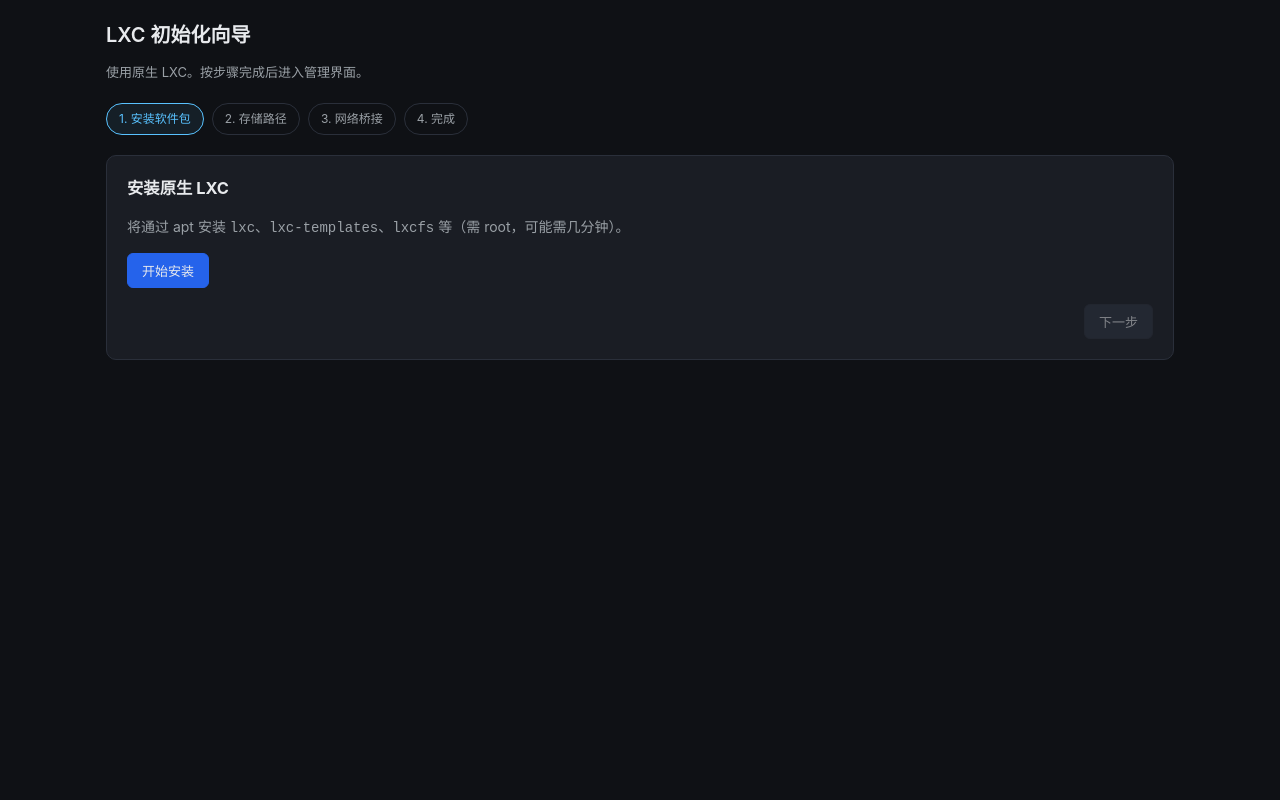
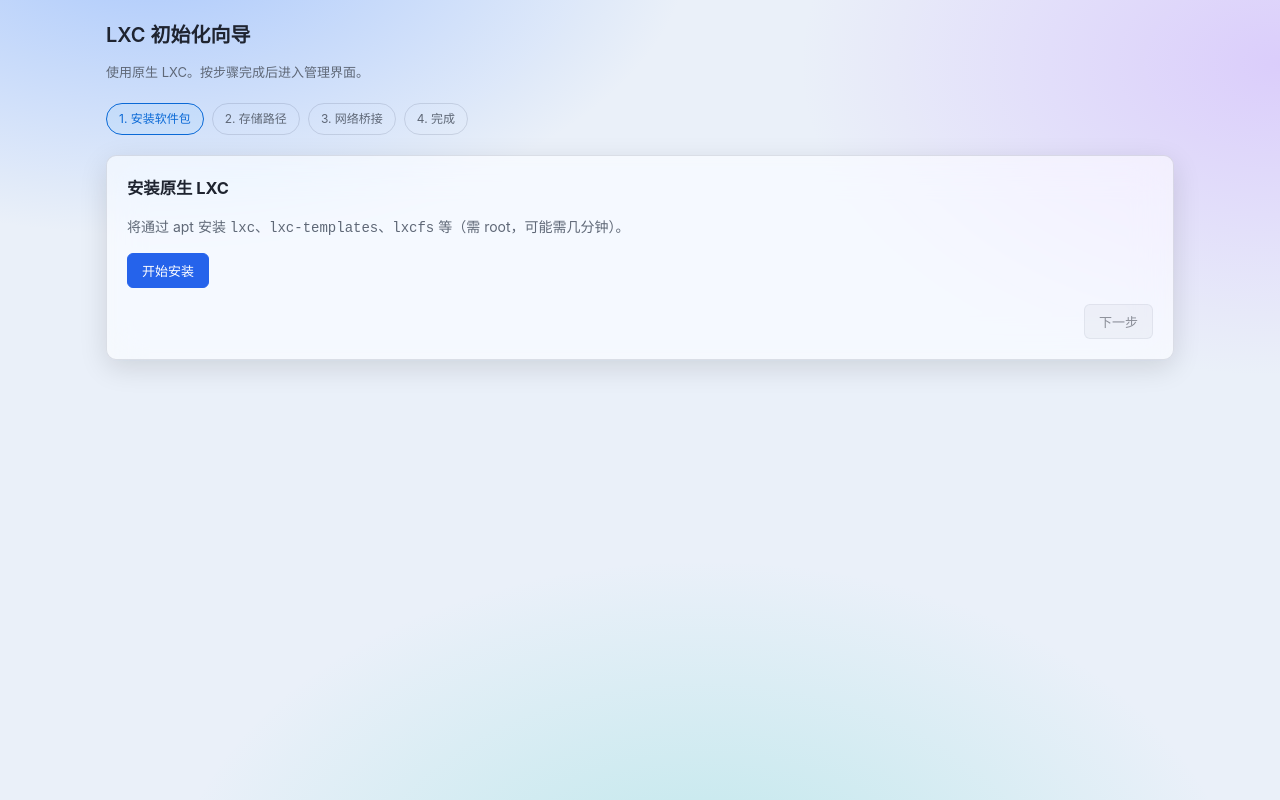
Before and after one commit to leesonaa/fnos-lxc, a plain HTML site: page app/ui/index.html in a window 1280 px wide. Drawn offline with Linux system fonts and the light colour scheme; no server answers.

Commit message:
Add light/dark/auto theme switch with frosted-glass UI; bump to 1.0.4
Co-authored-by: Copilot <223556219+Copilot@users.noreply.github.com>

```diff
--- a/app/ui/index.html
+++ b/app/ui/index.html
@@ -5,25 +5,81 @@
   <meta name="viewport" content="width=device-width, initial-scale=1" />
   <title>LXC 容器</title>
   <link rel="stylesheet" href="vendor/xterm.css" />
+  <script>
+    (function () {
+      var mq = window.matchMedia("(prefers-color-scheme: dark)");
+      window.applyTheme = function (pref) {
+        pref = pref || localStorage.getItem("fnlxc-theme") || "auto";
+        document.documentElement.dataset.theme = pref === "auto" ? (mq.matches ? "dark" : "light") : pref;
+      };
+      mq.addEventListener("change", function () { window.applyTheme(); });
+      window.applyTheme();
+    })();
+  </script>
   <style>
     :root {
-      --bg: #0f1115;
-      --panel: #1a1d24;
-      --border: #2a2f3a;
+      color-scheme: dark;
+      --bg: #141a26;
+      --bg-image:
+        radial-gradient(900px 500px at 12% -8%, rgba(56,110,220,.38), transparent 60%),
+        radial-gradient(800px 520px at 100% 8%, rgba(150,80,220,.26), transparent 60%),
+        radial-gradient(900px 600px at 55% 115%, rgba(30,170,160,.22), transparent 60%);
+      --panel: rgba(34,40,54,.55);
+      --panel-solid: #222836;
+      --border: rgba(255,255,255,.10);
       --text: #e8eaed;
-      --muted: #9aa0a6;
+      --muted: #a3a9b4;
       --green: #3dd68c;
       --red: #f07178;
       --orange: #ffb454;
       --blue: #59c2ff;
-      --btn: #2d3340;
-      --btn-hover: #3a4150;
+      --btn: rgba(255,255,255,.09);
+      --btn-hover: rgba(255,255,255,.17);
+      --input-bg: rgba(0,0,0,.25);
+      --log-bg: rgba(0,0,0,.35);
+      --log-text: #a8b0bc;
+      --pbar-bg: rgba(255,255,255,.1);
+      --overlay: rgba(0,0,0,.45);
+      --toast-bg: rgba(30,41,59,.85);
+      --icon-bg: #e8eaed;
+      --scroll: #3a4150;
+      --blur: blur(18px) saturate(160%);
+    }
+    html[data-theme="light"] {
+      color-scheme: light;
+      --bg: #eaf0f9;
+      --bg-image:
+        radial-gradient(900px 500px at 12% -8%, rgba(90,150,255,.45), transparent 60%),
+        radial-gradient(800px 520px at 100% 8%, rgba(190,140,255,.35), transparent 60%),
+        radial-gradient(900px 600px at 55% 115%, rgba(80,210,200,.30), transparent 60%);
+      --panel: rgba(255,255,255,.58);
+      --panel-solid: #f4f7fc;
+      --border: rgba(20,30,60,.12);
+      --text: #1f2430;
+      --muted: #5f6877;
+      --green: #12945a;
+      --red: #d6334a;
+      --orange: #b36b00;
+      --blue: #0a69d6;
+      --btn: rgba(20,30,60,.07);
+      --btn-hover: rgba(20,30,60,.14);
+      --input-bg: rgba(255,255,255,.7);
+      --log-bg: rgba(255,255,255,.6);
+      --log-text: #3b4352;
+      --pbar-bg: rgba(20,30,60,.12);
+      --overlay: rgba(30,40,70,.30);
+      --toast-bg: rgba(255,255,255,.9);
+      --icon-bg: #fff;
+      --scroll: #b5bccb;
     }
     * { box-sizing: border-box; }
     body {
       margin: 0;
+      min-height: 100vh;
       font-family: -apple-system, BlinkMacSystemFont, "Segoe UI", Roboto, "PingFang SC", "Microsoft YaHei", sans-serif;
-      background: var(--bg);
+      background-color: var(--bg);
+      background-image: var(--bg-image);
+      background-attachment: fixed;
       color: var(--text);
       font-size: 14px;
       line-height: 1.5;
@@ -32,7 +88,7 @@
       caret-color: transparent;
     }
     input, textarea, select, .log, code, .ip, .term-box { user-select: text; -webkit-user-select: text; caret-color: auto; }
-    .pbar { height: 8px; background: #20242c; border-radius: 4px; overflow: hidden; margin: 8px 0 6px; }
+    .pbar { height: 8px; background: var(--pbar-bg); border-radius: 4px; overflow: hidden; margin: 8px 0 6px; }
     .pbar > i { display: block; height: 100%; width: 0; background: var(--blue); transition: width .4s; }
     .pbar.indet > i { width: 35% !important; animation: indet 1.2s ease-in-out infinite alternate; }
     @keyframes indet { from { margin-left: 0; } to { margin-left: 65%; } }
@@ -42,7 +98,9 @@
     .sub { color: var(--muted); margin-bottom: 20px; font-size: 13px; }
     .card {
       background: var(--panel);
+      -webkit-backdrop-filter: var(--blur); backdrop-filter: var(--blur);
       border: 1px solid var(--border);
+      box-shadow: 0 8px 28px rgba(0,0,0,.12);
       border-radius: 10px;
       padding: 20px;
       margin-bottom: 16px;
@@ -59,12 +117,12 @@
       font-size: 13px;
     }
     button:hover, .btn:hover { background: var(--btn-hover); }
-    button.primary { background: #2563eb; border-color: #2563eb; }
+    button.primary { background: #2563eb; border-color: #2563eb; color: #fff; }
     button.primary:hover { background: #1d4ed8; }
-    button.danger { background: #7f1d1d; border-color: #991b1b; }
+    button.danger { background: #7f1d1d; border-color: #991b1b; color: #fff; }
     button:disabled { opacity: 0.5; cursor: not-allowed; }
     input, select {
-      background: #12151a;
+      background: var(--input-bg);
       border: 1px solid var(--border);
       color: var(--text);
       border-radius: 6px;
@@ -91,7 +149,7 @@
     .actions button { padding: 4px 10px; margin-right: 4px; margin-bottom: 2px; }
     .icon {
       width: 30px; height: 30px; border-radius: 7px; padding: 5px;
-      background: #e8eaed; display: inline-flex; align-items: center; justify-content: center;
+      background: var(--icon-bg); display: inline-flex; align-items: center; justify-content: center;
     }
     .webui-btn { cursor: pointer; }
     .webui-btn:hover { filter: brightness(1.15); outline: 1px solid var(--blue); }
@@ -107,23 +165,26 @@
     .step-pill.active { border-color: var(--blue); color: var(--blue); background: rgba(89,194,255,.08); }
     .step-pill.done { border-color: var(--green); color: var(--green); }
     .log {
-      background: #0c0e12; border: 1px solid var(--border); border-radius: 8px;
+      background: var(--log-bg); border: 1px solid var(--border); border-radius: 8px;
       padding: 12px; font-family: ui-monospace, SFMono-Regular, Menlo, Consolas, monospace;
-      font-size: 12px; color: #a8b0bc; max-height: 200px; overflow: auto; white-space: pre-wrap;
+      font-size: 12px; color: var(--log-text); max-height: 200px; overflow: auto; white-space: pre-wrap;
     }
     .hidden { display: none !important; }
     .empty { text-align: center; color: var(--muted); padding: 40px 10px; }
     .modal-bg {
-      position: fixed; inset: 0; background: rgba(0,0,0,.55);
+      position: fixed; inset: 0; background: var(--overlay);
+      -webkit-backdrop-filter: blur(6px); backdrop-filter: blur(6px);
       display: flex; align-items: center; justify-content: center; z-index: 50;
     }
     .modal {
-      background: var(--panel); border: 1px solid var(--border);
+      background: var(--panel-solid); border: 1px solid var(--border);
+      box-shadow: 0 20px 60px rgba(0,0,0,.35);
       border-radius: 12px; padding: 22px; width: min(480px, 92vw);
     }
     .modal h2 { margin: 0 0 14px; font-size: 16px; }
     .toast {
-      position: fixed; right: 16px; bottom: 16px; background: #1e293b;
+      position: fixed; right: 16px; bottom: 16px; background: var(--toast-bg);
+      -webkit-backdrop-filter: var(--blur); backdrop-filter: var(--blur);
       border: 1px solid var(--border); padding: 10px 14px; border-radius: 8px;
       z-index: 60; max-width: 320px;
     }
@@ -145,7 +206,7 @@
     .row.sel button { white-space: nowrap; flex: none; }
     .row.sel select { flex: 1; min-width: 0; }
     details summary { cursor: pointer; color: var(--muted); margin-bottom: 10px; }
-    textarea.raw { width: 100%; height: 220px; background: #0c0e12; color: #c9d1d9; border: 1px solid var(--border); border-radius: 8px; padding: 10px; font: 12px ui-monospace, Menlo, Consolas, monospace; }
+    textarea.raw { width: 100%; height: 220px; background: var(--log-bg); color: var(--log-text); border: 1px solid var(--border); border-radius: 8px; padding: 10px; font: 12px ui-monospace, Menlo, Consolas, monospace; }
     .modal.term { width: min(1000px, 96vw); height: min(640px, 90vh); display: flex; flex-direction: column; padding: 14px; background: #0a0b0d; }
     .term-box { flex: 1; min-height: 0; padding: 0; background: #0a0b0d; border-radius: 6px; overflow: hidden; }
     .term-box .xterm { height: 100%; }
@@ -284,6 +345,14 @@
               <select id="set-bridge" style="flex:1"></select>
               <button id="btn-refresh-bridge2">刷新</button>
             </div>
+          </div>
+          <div class="field">
+            <label>外观</label>
+            <select id="set-theme" style="min-width:140px">
+              <option value="auto">跟随系统</option>
+              <option value="light">浅色</option>
+              <option value="dark">深色</option>
+            </select>
           </div>
           <div class="field">
             <label>停止超时（秒）</label>
@@ -823,6 +892,11 @@
       $("#tab-list").classList.add("hidden");
       $("#tab-settings").classList.remove("hidden");
     };
+    $("#set-theme").value = localStorage.getItem("fnlxc-theme") || "auto";
+    $("#set-theme").onchange = (e) => {
+      localStorage.setItem("fnlxc-theme", e.target.value);
+      applyTheme(e.target.value);
+    };
     $("#btn-save-settings").onclick = async () => {
       const r = await api("/api/config/save", {
         method: "POST",
```
Also changed, not shown: 1 other file.
